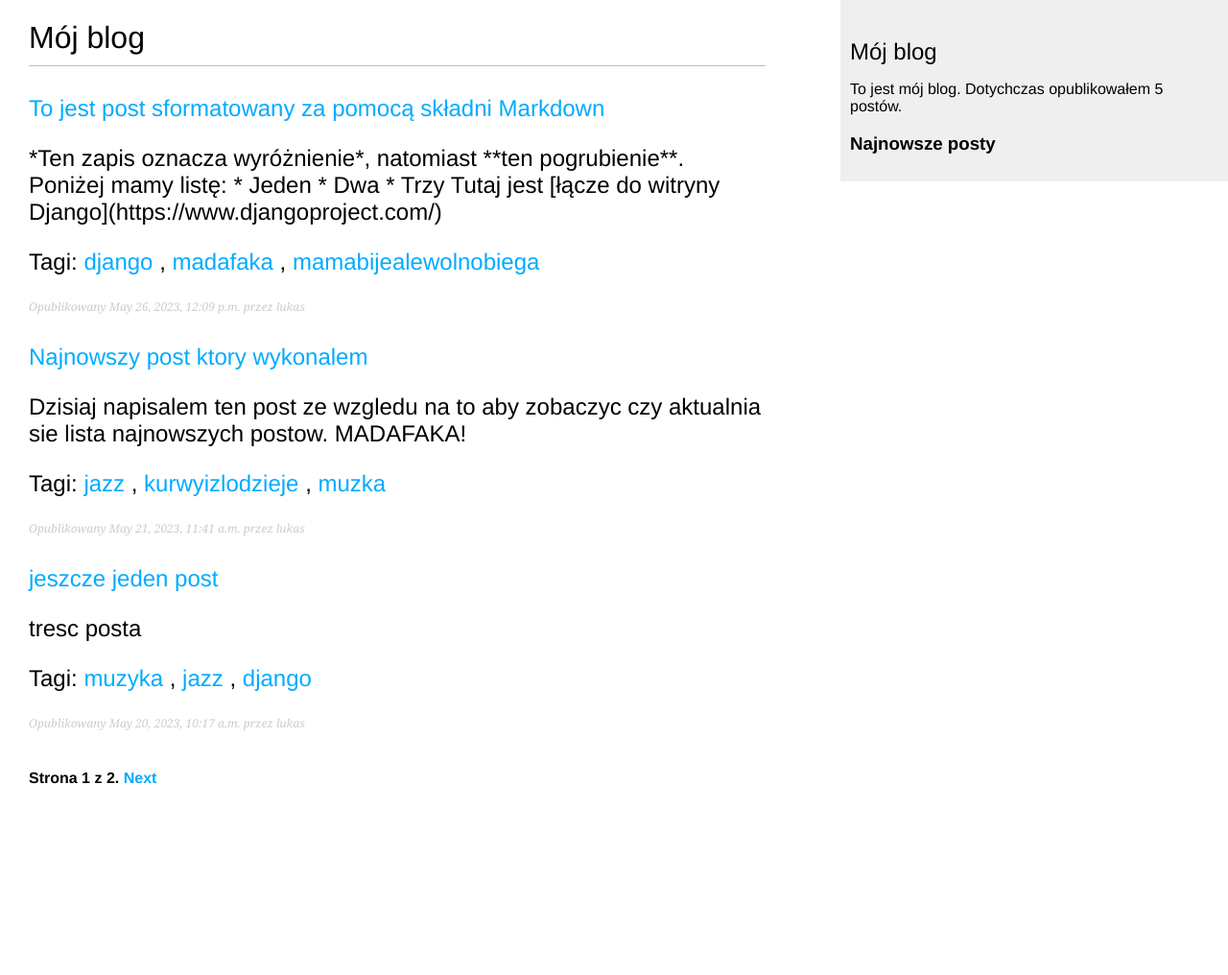
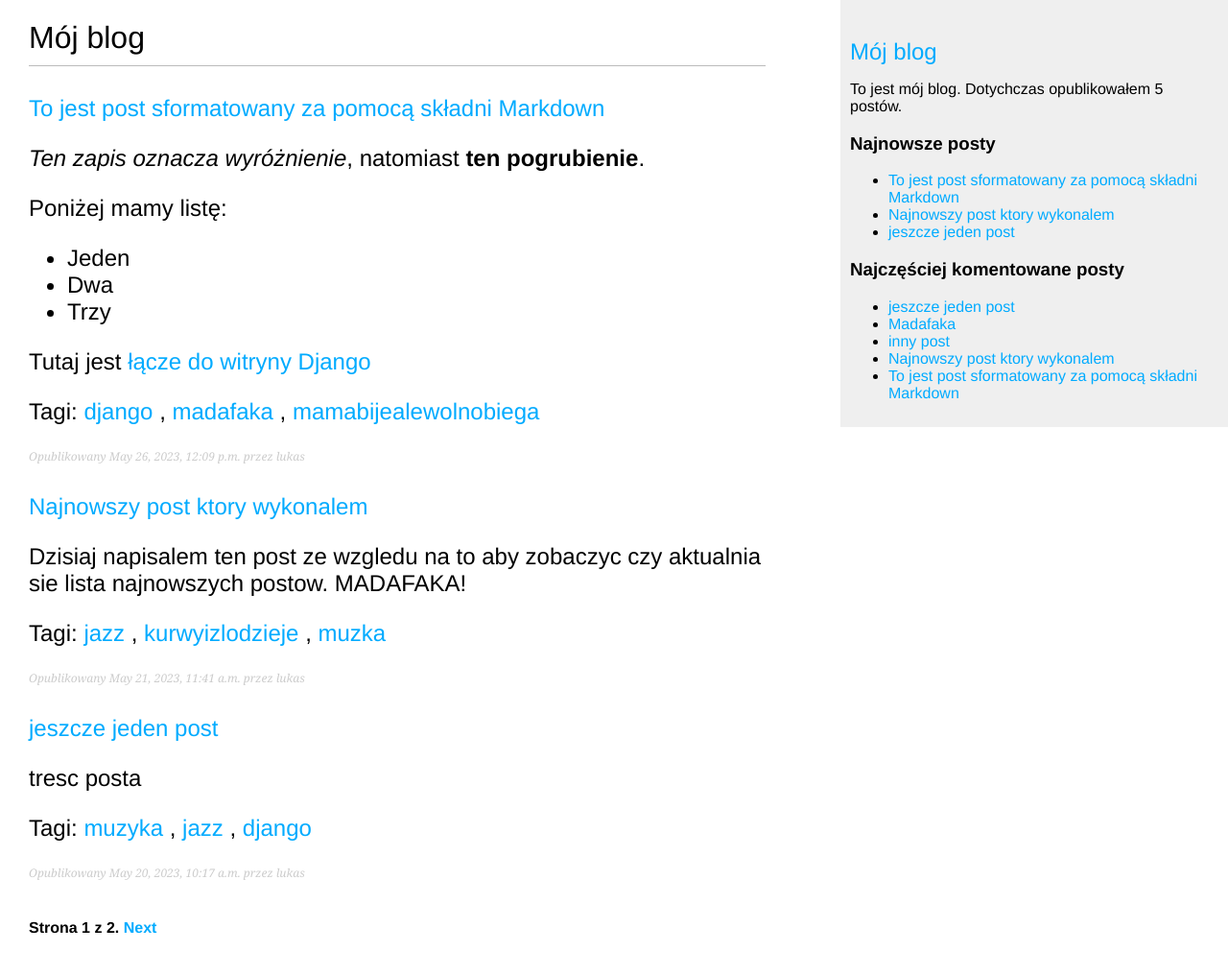
Before and after one commit to lakidlu/BlogDjango, a Django app: page /blog/ in a window 1280 px wide. Shown: the whole page at 96% size. Before the commit the page ends 817 px from the top, so only its background shows below. Run offline with Django 4.2, Linux system fonts and the light colour scheme; data comes from the database, SQL or seed files in the repository; both versions use the stored data as it was after the commit; parts of the project's set-up code (start-up, migrations or seed data) failed here and were passed over.

Commit message:
Added fresh post list / xml map of site

```diff
--- a/mysite/blog/templates/blog/base.html
+++ b/mysite/blog/templates/blog/base.html
@@ -12,11 +12,22 @@
         {% endblock %}
     </div>
     <div id="sidebar">
-        <h2>Mój blog</h2>
+        <h2>
+            <a href="/blog">Mój blog</a>
+        </h2>
         <p>To jest mój blog. Dotychczas opublikowałem {% total_posts %} postów.</p>
 
         <h3>Najnowsze posty</h3>
         {% show_latest_posts 3 %}
+        <h3>Najczęściej komentowane posty</h3>
+        {% get_most_commented_posts as most_commented_posts %}
+        <ul>
+            {% for post in most_commented_posts %}
+            <li>
+                <a href="{{ post.get_absolute_url }}">{{ post.title }}</a>
+            </li>
+            {% endfor %}
+        </ul>
     </div>
 </body>
 </html>
--- a/mysite/blog/templates/blog/post/details.html
+++ b/mysite/blog/templates/blog/post/details.html
@@ -1,4 +1,5 @@
 {% extends "blog/base.html" %}
+{% load blog_tags %}
 
 {% block title %} {{ post.title }}{% endblock %}
 
@@ -7,7 +8,7 @@
     <p class="date">
         Opublikowany {{ post.publish }} przez {{ post.author }}
     </p>
-    {{post.body|linebreaks}}
+    {{post.body|markdown}}
     <p>
         <a href="{% url "blog:post_share" post.id %}">
             Udostępnij post
--- a/mysite/blog/templates/blog/post/latest_posts.html
+++ b/mysite/blog/templates/blog/post/latest_posts.html
@@ -1,9 +1,7 @@
 <ul>
     {% for post in latest_posts %}
         <li>
-            <a href="{{ post.get_absolute_url }}">
-                {{ post.title  }}
-            </a>
+            <a href="{{ post.get_absolute_url }}">{{ post.title }}</a>
         </li>
     {% endfor %}
 </ul>
--- a/mysite/blog/templates/blog/post/list.html
+++ b/mysite/blog/templates/blog/post/list.html
@@ -1,4 +1,5 @@
 {% extends "blog/base.html" %}
+{% load blog_tags %}
 
 {% block title %}Mój blog{% endblock %}
 
@@ -12,7 +13,7 @@
       <a href="{{ post.get_absolute_url }}">
         {{ post.title }}
       </a>
-        {{ post.body|truncatewords:30|linebreaks }}
+        {{ post.body|markdown|truncatewords_html:30 }}
         <p class="tags">
           Tagi:
           {% for tag in post.tags.all %}
--- a/mysite/blog/templatetags/blog_tags.py
+++ b/mysite/blog/templatetags/blog_tags.py
@@ -1,8 +1,16 @@
 from django import template
 from ..models import Post
+from django.db.models import Count
+from django.utils.safestring import mark_safe
+import markdown
 
 
 register = template.Library()
+
+
+@register.filter(name='markdown')
+def markdown_format(text):
+    return mark_safe(markdown.markdown(text))
 
 
 @register.simple_tag
@@ -13,4 +21,11 @@ def total_posts():
 @register.inclusion_tag('blog/post/latest_posts.html')
 def show_latest_posts(count=5):
     latest_posts = Post.published.order_by('-publish')[:count]
-    return {'latest_post': latest_posts}
+    return {'latest_posts': latest_posts}
+
+
+@register.simple_tag
+def get_most_commented_posts(count=5):
+    return Post.published.annotate(
+        total_comments=Count('comments')
+        ).order_by('-total_comments')[:count]
--- a/mysite/blog/views.py
+++ b/mysite/blog/views.py
@@ -93,7 +93,7 @@ def post_details(request, year, month, day, post):
     similar_posts = Post.published.filter(tags__in=post_tags_ids)\
                                   .exclude(id=post.id)
     similar_posts = similar_posts.annotate(same_tags=Count('tags'))\
-                                 .order_by('-same_tags','-publish')[:4]
+                                 .order_by('-same_tags', '-publish')[:4]
     return render(request,
                   'blog/post/details.html',
                   {'post': post,
--- a/mysite/mysite/settings.py
+++ b/mysite/mysite/settings.py
@@ -40,6 +40,8 @@ INSTALLED_APPS = [
     'django.contrib.staticfiles',
     'blog',
     'taggit',
+    'django.contrib.sites',
+    'django.contrib.sitemaps',
 ]
 
 MIDDLEWARE = [
@@ -51,6 +53,8 @@ MIDDLEWARE = [
     'django.contrib.messages.middleware.MessageMiddleware',
     'django.middleware.clickjacking.XFrameOptionsMiddleware',
 ]
+
+SITE_ID = 1
 
 ROOT_URLCONF = 'mysite.urls'
 
--- a/mysite/mysite/urls.py
+++ b/mysite/mysite/urls.py
@@ -1,5 +1,9 @@
 from django.urls import path, include
 from django.contrib import admin
+from django.contrib.sitemaps.views import sitemap
+from blog.sitemaps import PostSitemap
+from django.contrib import admin
+from django.urls import path
 
 """
 URL configuration for mysite project.
@@ -17,10 +21,16 @@ Including another URLconf
     1. Import the include() function: from django.urls import include, path
     2. Add a URL to urlpatterns:  path('blog/', include('blog.urls'))
 """
-from django.contrib import admin
-from django.urls import path
+
+
+sitemaps = {
+    'posts': PostSitemap,
+}
+
 
 urlpatterns = [
     path('admin/', admin.site.urls),
-    path('blog/', include('blog.urls', namespace='blog'))
+    path('blog/', include('blog.urls', namespace='blog')),
+    path('sitemap.xml', sitemap, {'sitemaps': sitemaps},
+         name='django.contrib.sitemaps.views.sitemap'),
 ]
```
Also changed, not shown: mysite/blog/sitemaps.py (added, +13 -0 lines), mysite/db.sqlite3.
